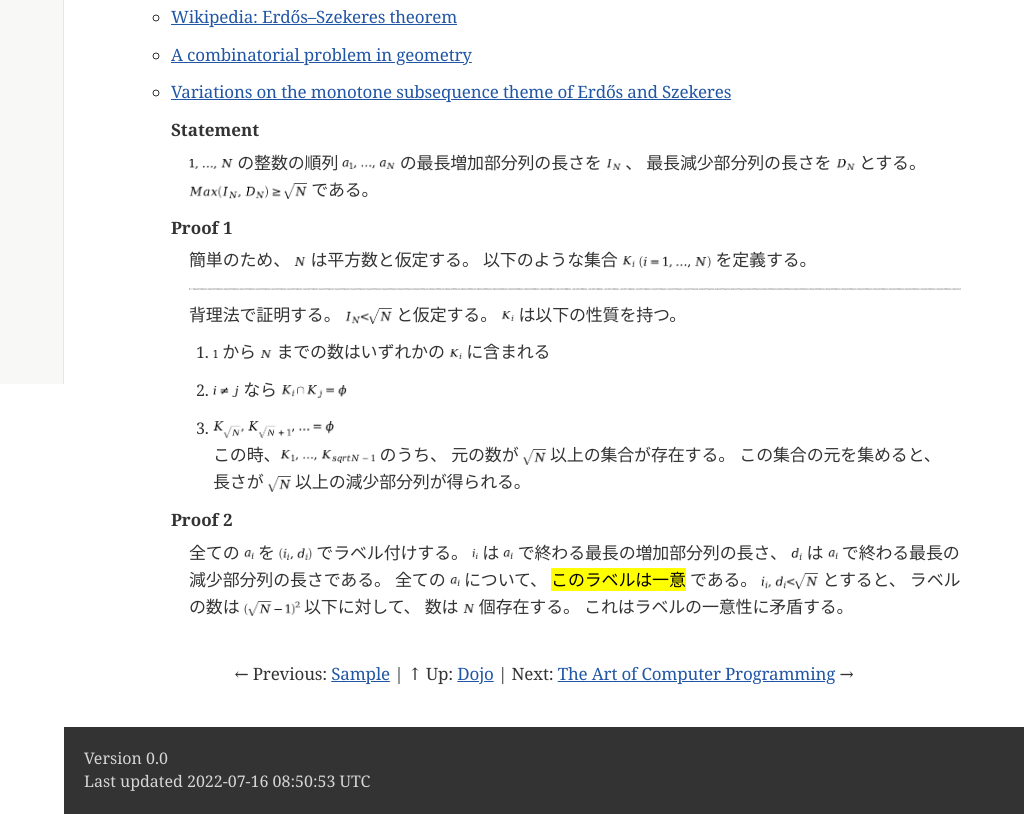
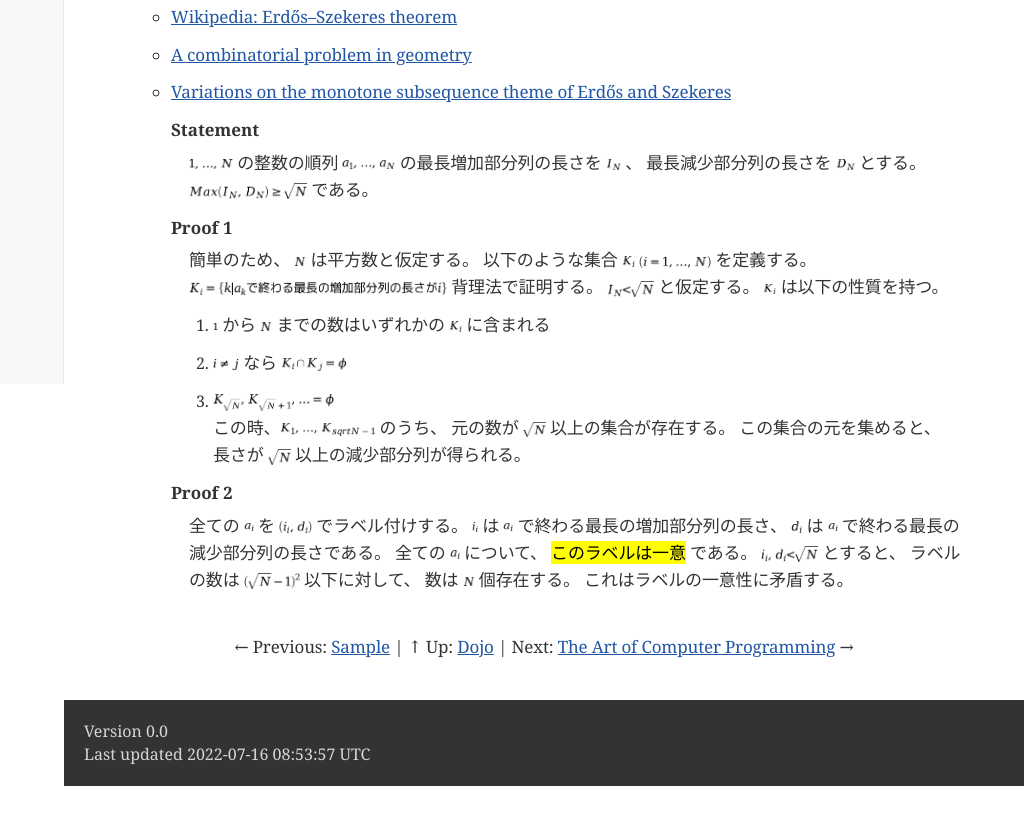
Before and after one commit to cocococoa/dojo, a plain HTML site: page algo.html in a window 1280 px wide. Shown: the part 416-1230 px from the top of the page, without its empty margins (256-1280 px from the left). After the commit the page ends 1202 px from the top, so only its background shows below. Drawn offline with nearby package versions, Linux system fonts and the light colour scheme; some packages are replaced by stand-ins of ours; a web font is replaced by a local one.

Commit message:
deploy: 6a9468ec45ea4b769ae3d32c1864f801773ed2bd

```diff
--- a/algo.html
+++ b/algo.html
@@ -504,7 +504,7 @@ body.book #toc,body.book #preamble,body.book h1.sect0,body.book .sect1>h2{page-b
 <dd>
 <p>簡単のため、 <span class="image"><img src="_images/stem-f9c4988898e7f532b9f826a75014ed3c.png" alt="stem f9c4988898e7f532b9f826a75014ed3c" width="12" height="8"></span> は平方数と仮定する。
 以下のような集合 <span class="image"><img src="_images/stem-655ca15e2b101fb431577b12d4442580.png" alt="stem 655ca15e2b101fb431577b12d4442580" width="13" height="11"></span> <span class="image"><img src="_images/stem-dcfa3bec47921be38381e58ad87ca039.png" alt="stem dcfa3bec47921be38381e58ad87ca039" width="72" height="12"></span> を定義する。
-<span class="image"><img src="_images/stem-ca20fd9a101e5ee3e4bbf37eb240d40f.png" alt="stem ca20fd9a101e5ee3e4bbf37eb240d40f" width="5973" height="12"></span>
+<span class="image"><img src="_images/stem-9a9e62eff02024d24cda348ff0edc39d.png" alt="stem 9a9e62eff02024d24cda348ff0edc39d" width="258" height="12"></span>
 背理法で証明する。
 <span class="image"><img src="_images/stem-aaf10bc4d608163af9dd89a1085004be.png" alt="stem aaf10bc4d608163af9dd89a1085004be" width="47" height="16"></span> と仮定する。
 <span class="image"><img src="_images/stem-655ca15e2b101fb431577b12d4442580.png" alt="stem 655ca15e2b101fb431577b12d4442580" width="13" height="11"></span> は以下の性質を持つ。</p>
@@ -557,7 +557,7 @@ body.book #toc,body.book #preamble,body.book h1.sect0,body.book .sect1>h2{page-b
 <div id="footer">
 <div id="footer-text">
 Version 0.0<br>
-Last updated 2022-07-16 08:50:53 UTC
+Last updated 2022-07-16 08:53:57 UTC
 </div>
 </div>
 <script src="https://cdnjs.cloudflare.com/ajax/libs/highlight.js/9.18.3/highlight.min.js"></script>
```
Also changed, not shown: art.html (+1 -1 lines), index.html (+1 -1 lines), sample.html (+1 -1 lines), taocp.html (+1 -1 lines), _images/stem-9a9e62eff02024d24cda348ff0edc39d.png (added), _images/stem-ca20fd9a101e5ee3e4bbf37eb240d40f.png (deleted).
